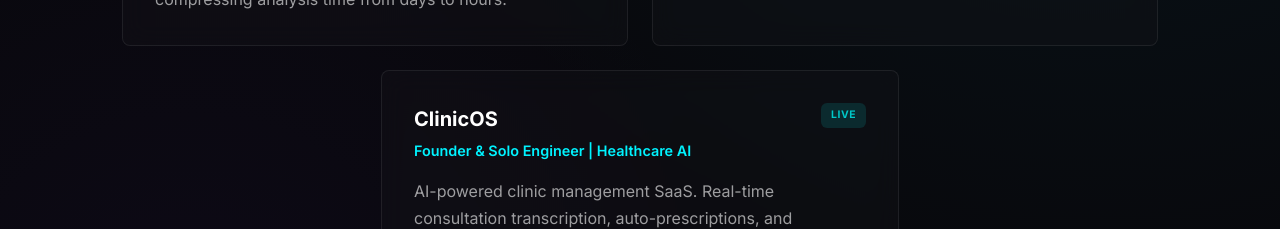
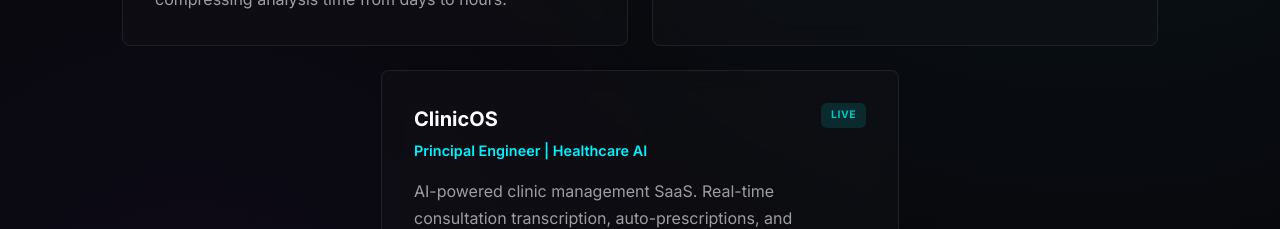
Before and after one commit to justsuyash/justsuyash_portfolio, a Next.js app: page / in a window 1280 px wide. Shown: the part 1600-1829 px from the top of the page. Built offline with nearby package versions, Linux system fonts and the light colour scheme.

Commit message:
copy: ClinicOS subtitle → Principal Engineer | Healthcare AI

```diff
--- a/src/app/page.js
+++ b/src/app/page.js
@@ -559,7 +559,7 @@ const HomePage = () => {
                             <div style={{ display: 'flex', justifyContent: 'space-between', alignItems: 'flex-start', marginBottom: '16px' }}>
                                 <div>
                                     <h3 style={{ fontSize: '1.25rem', fontWeight: 700, marginBottom: '4px' }}>ClinicOS</h3>
-                                    <p style={{ color: '#00f3ff', fontWeight: 600, fontSize: '0.9rem' }}>Founder & Solo Engineer | Healthcare AI</p>
+                                    <p style={{ color: '#00f3ff', fontWeight: 600, fontSize: '0.9rem' }}>Principal Engineer | Healthcare AI</p>
                                 </div>
                                 <span style={{
                                     padding: '4px 10px',
```
